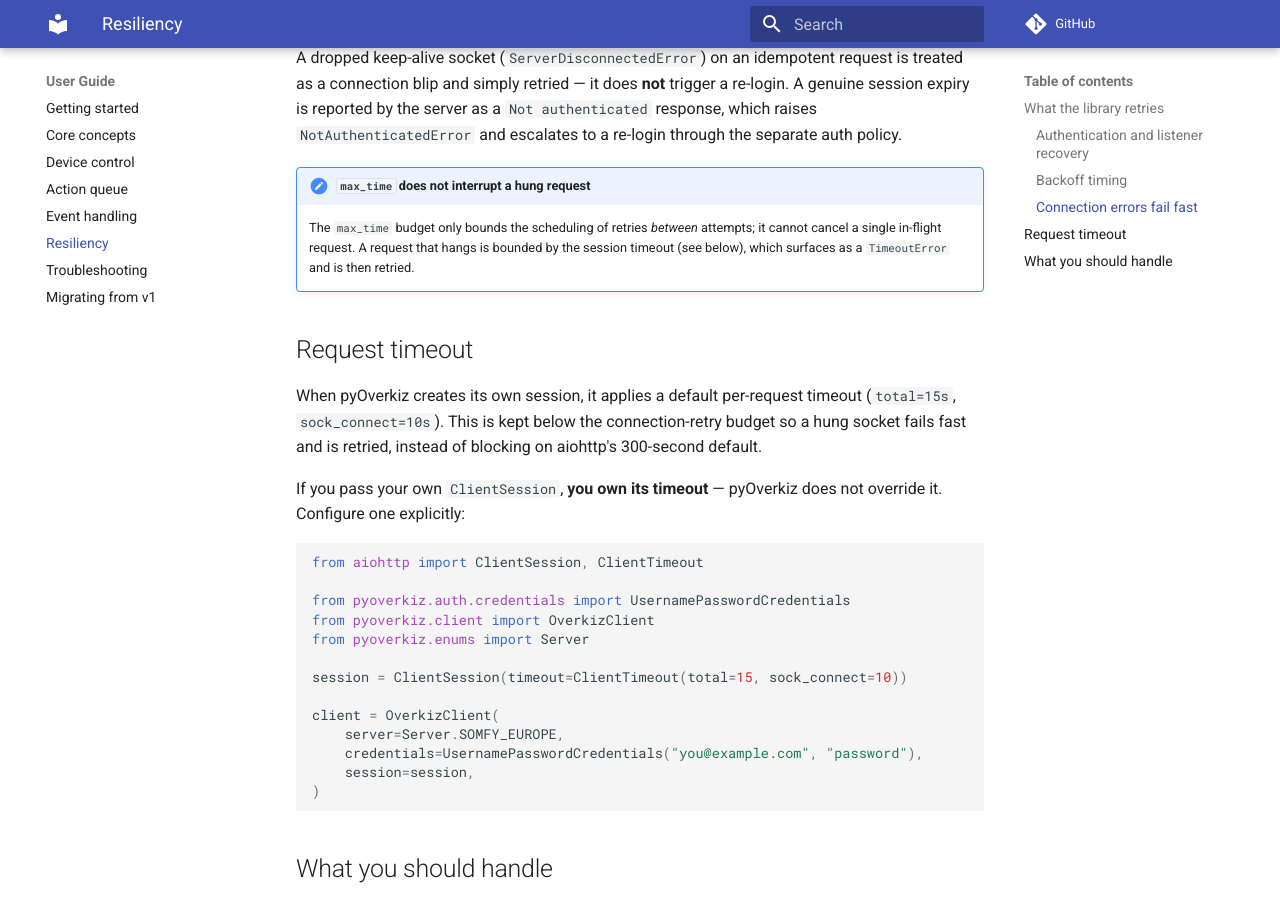
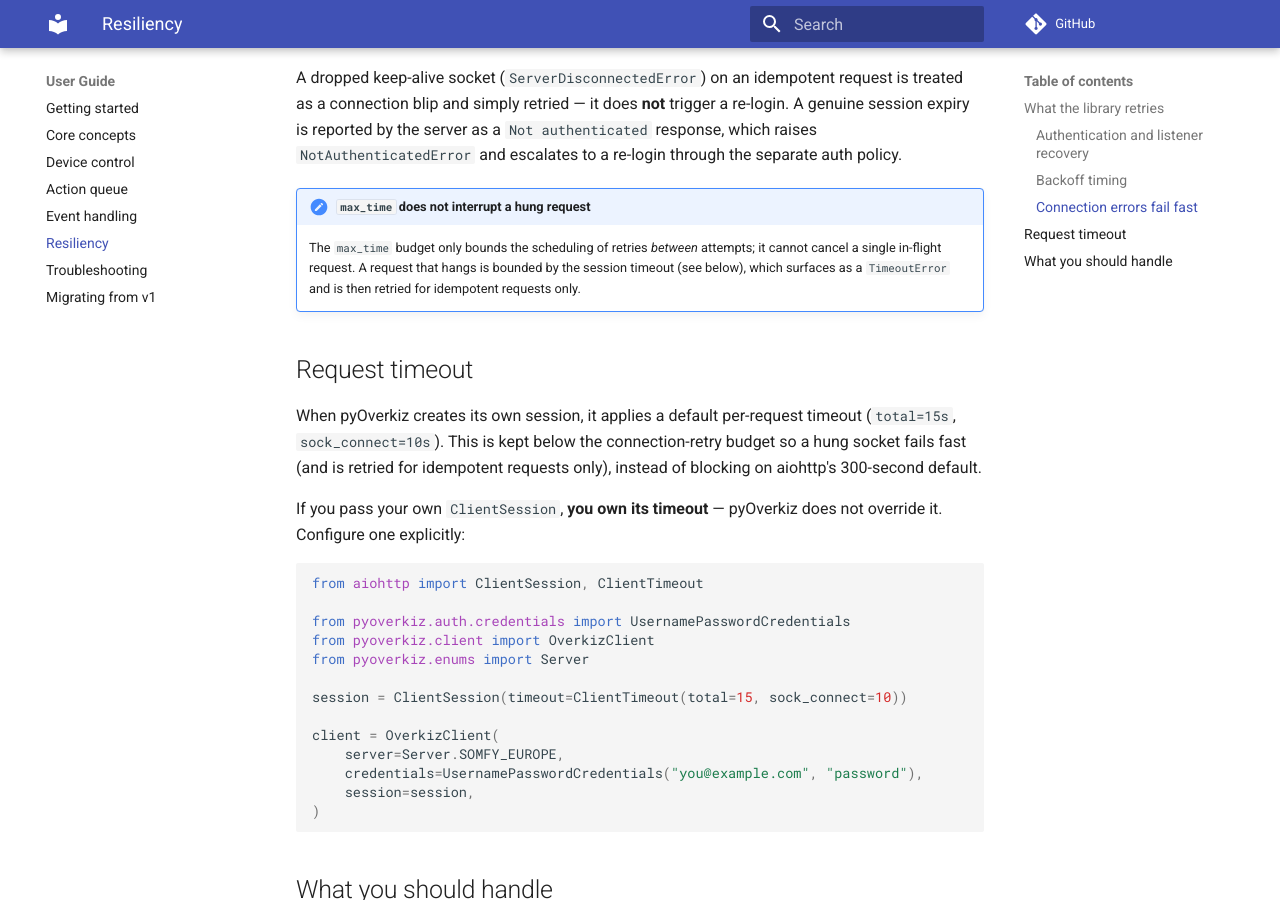
Before and after one commit to iMicknl/python-overkiz-api, an MkDocs documentation site: the page built from docs/resiliency.md, in a window 1280 px wide and 900 px high, scrolled down 2064 px. Built offline with MkDocs 1.6.1 and Material for MkDocs 9.7.7, drawn with Linux system fonts in a browser that asks for light colours; comment, search, counter and statistics services are not loaded; some of the changed text lies outside the part shown.

Commit message:
test: Cover ConnectionTimeoutError retry and clarify timeout docs

```diff
--- a/docs/resiliency.md
+++ b/docs/resiliency.md
@@ -72,14 +72,15 @@ which raises
 !!! note "`max_time` does not interrupt a hung request"
     The `max_time` budget only bounds the scheduling of retries *between* attempts; it
     cannot cancel a single in-flight request. A request that hangs is bounded by the
-    session timeout (see below), which surfaces as a `TimeoutError` and is then retried.
+    session timeout (see below), which surfaces as a `TimeoutError` and is then retried
+    for idempotent requests only.
 
 ## Request timeout
 
 When pyOverkiz creates its own session, it applies a default per-request timeout
 (`total=15s`, `sock_connect=10s`). This is kept below the connection-retry budget so a
-hung socket fails fast and is retried, instead of blocking on aiohttp's 300-second
-default.
+hung socket fails fast (and is retried for idempotent requests only), instead of blocking
+on aiohttp's 300-second default.
 
 If you pass your own `ClientSession`, **you own its timeout** — pyOverkiz does not
 override it. Configure one explicitly:
```
Also changed, not shown: other parts of docs/resiliency.md (+1 -1 lines), 1 other file.
